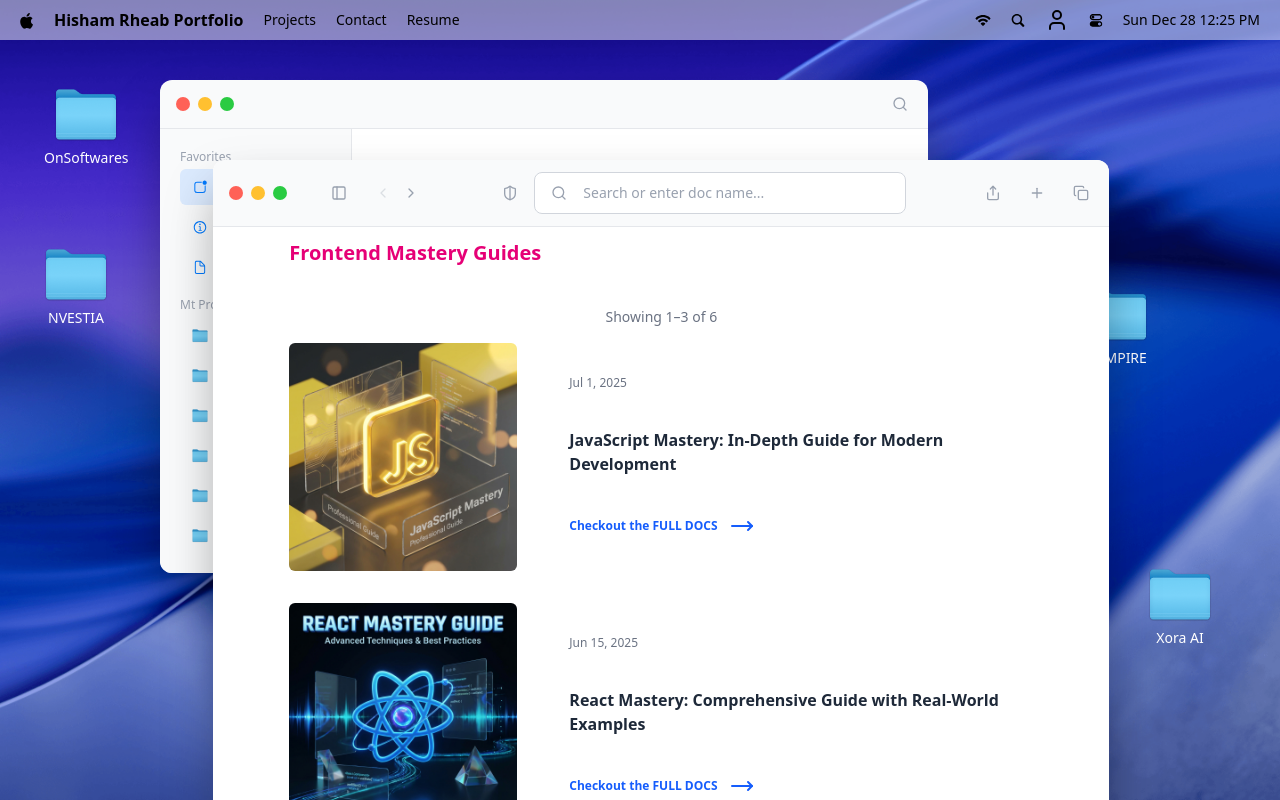
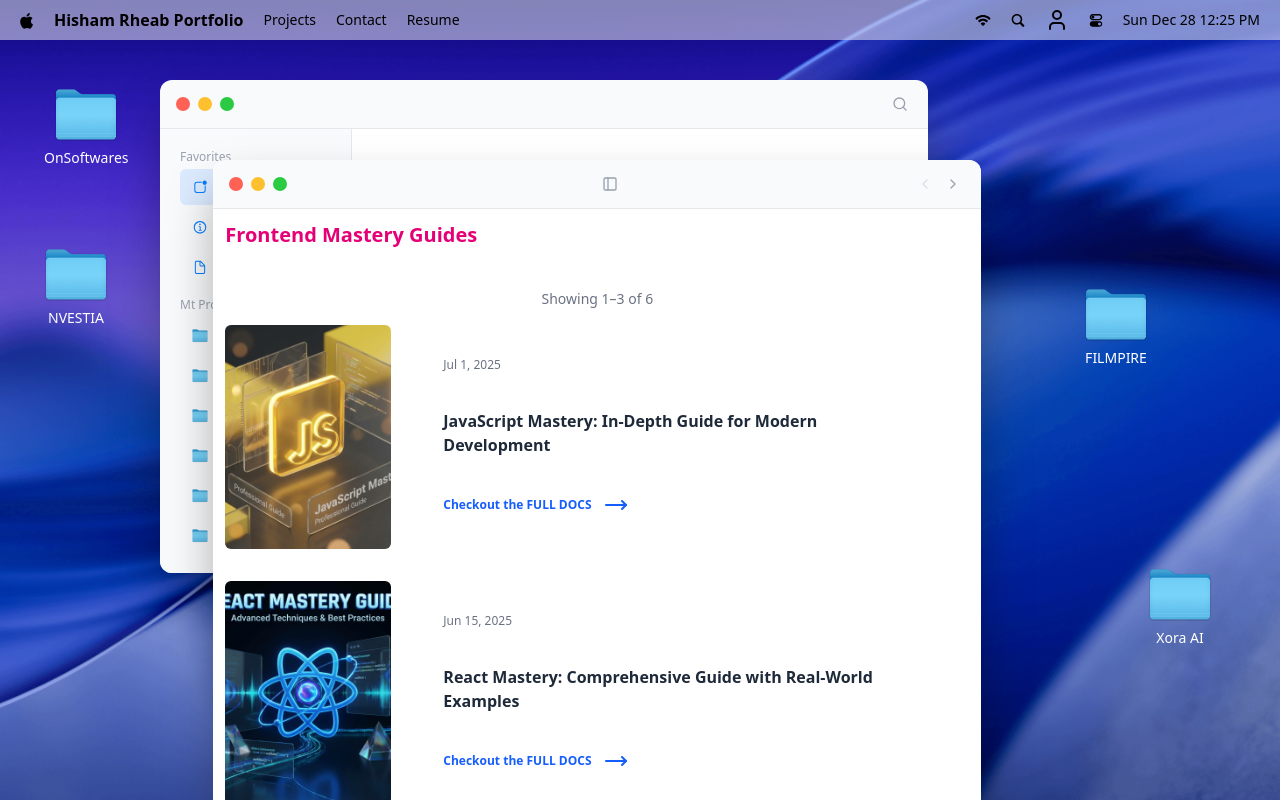
Before and after one commit to hishamrehab/os-portfolio, a React (Vite) app: page / in a window 1280 px wide. Both pictures are taken after a click on the button 609 px from the left and 746 px from the top of the page. Shown: the top 800 px of the page. Built offline with nearby package versions, Linux system fonts and the light colour scheme; a web font is replaced by a local one.

Commit message:
Edit Dev Docs window

```diff
--- a/src/index.css
+++ b/src/index.css
@@ -123,8 +123,9 @@ body {
   @apply flex items-center justify-between px-4 py-3 rounded-t-lg bg-gray-50 border-b border-gray-200 select-none text-sm text-gray-400;
 }
 
+
 #safari {
-  @apply w-4xl absolute top-40 left-2/12 bg-white shadow-2xl drop-shadow-2xl rounded-xl overflow-hidden;
+  @apply w-3xl absolute top-40 left-2/12 bg-white shadow-2xl drop-shadow-2xl rounded-xl overflow-hidden;
 
   .search {
     @apply flex items-center gap-3 w-2/3 bg-white border border-gray-300 rounded-lg px-3 py-2;
--- a/src/windows/Safari.jsx
+++ b/src/windows/Safari.jsx
@@ -51,23 +51,7 @@ const Safari = () => {
           />
         </div>
 
-        <div className="flex-1 flex-center gap-3">
-          <ShieldHalf className="icon" />
-          <div className="search">
-            <Search className="icon" />
-            <input
-              type="text"
-              className="flex-1"
-              placeholder="Search or enter doc name..."
-            />
-          </div>
-        </div>
 
-        <div className="flex items-center gap-5">
-          <Share className="icon" />
-          <Plus className="icon" />
-          <Copy className="icon" />
-        </div>
       </div>
 
       <div className="blog">
@@ -81,7 +65,7 @@ const Safari = () => {
         <div className="space-y-8">
           {visiblePosts.map(({ id, image, title, date, link }) => (
             <div key={id} className="blog-post">
-              <div className="col-span-4">
+              <div className="col-span-3">
                 <img alt={title} src={image} />
               </div>
 
```
